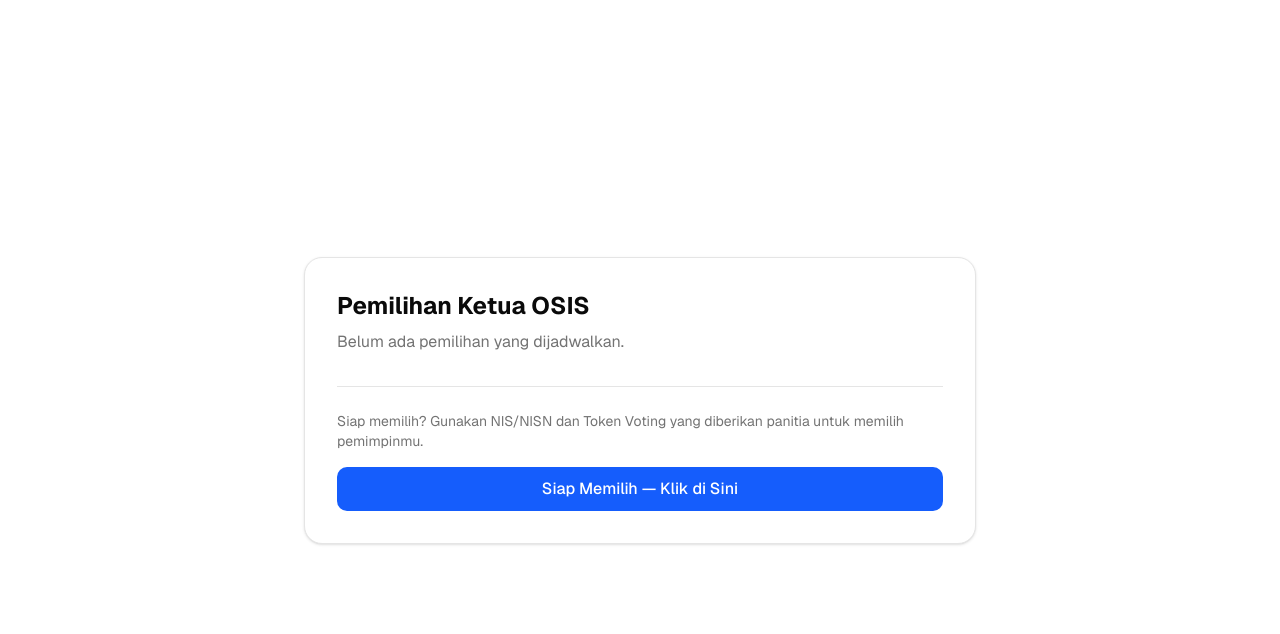
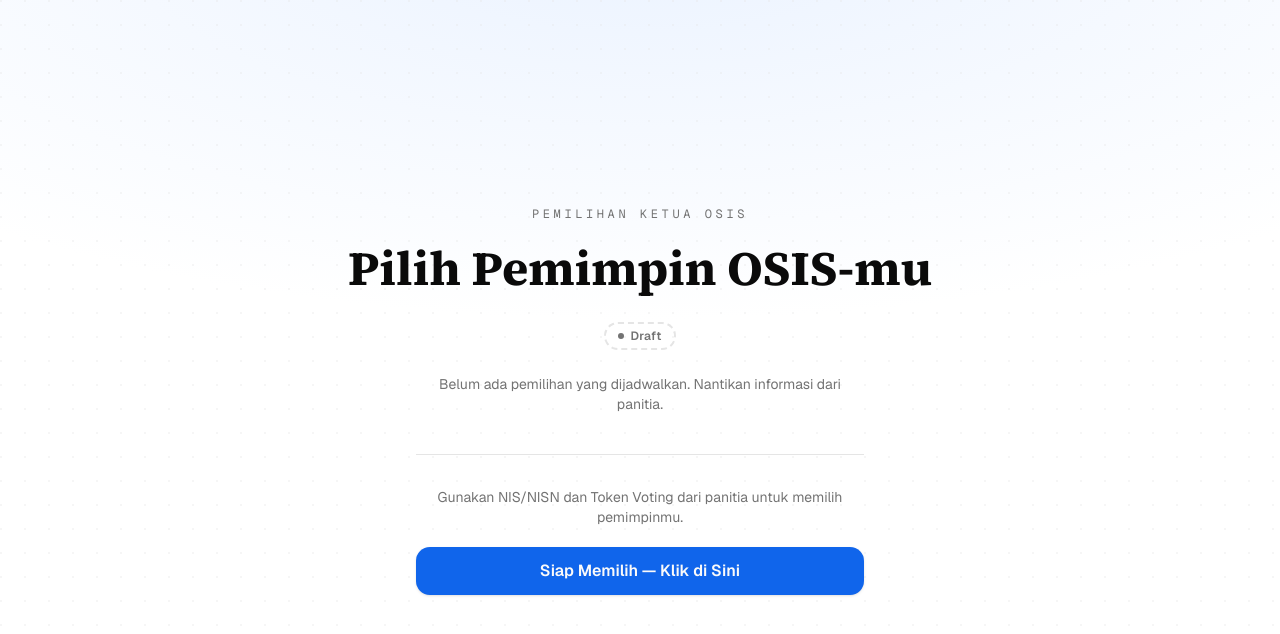
Before and after one commit to sony-h/e-voting, a Next.js app in the folder apps/web/: page / in a window 1280 px wide. Shown: the top 634 px of the page. Built offline with nearby package versions, Linux system fonts and the light colour scheme; no server answers.

Commit message:
feat: redesign landing hero and student login with ballot identity

```diff
--- a/apps/web/app/page.tsx
+++ b/apps/web/app/page.tsx
@@ -1,41 +1,74 @@
 import Link from 'next/link';
 import { listElections } from '@/services/elections';
 import { formatPeriod } from '@/lib/format';
+import { BallotStamp, type BallotStatus } from '@/components/ui/ballot-stamp';
 
 export const dynamic = 'force-dynamic';
 
 export default async function HomePage() {
   const elections = await listElections().catch(() => []);
   const election = elections.find((e) => e.status === 'ACTIVE') ?? elections[0];
+  const status: BallotStatus = (election?.status as BallotStatus) ?? 'DRAFT';
 
   return (
-    <main className="flex min-h-screen flex-col items-center justify-center px-6">
-      <div className="w-full max-w-2xl rounded-2xl border bg-card p-8 shadow-sm">
+    <main className="relative flex min-h-screen flex-col items-center justify-center overflow-hidden px-6">
+      <div
+        aria-hidden
+        className="pointer-events-none absolute inset-0"
+        style={{
+          background: 'radial-gradient(ellipse 80% 50% at 50% -10%, var(--hero-tint), transparent)',
+        }}
+      />
+      <div
+        aria-hidden
+        className="pointer-events-none absolute inset-0 opacity-[0.35] dark:opacity-[0.15]"
+        style={{
+          backgroundImage: 'radial-gradient(circle at 1px 1px, var(--border) 1px, transparent 0)',
+          backgroundSize: '24px 24px',
+        }}
+      />
+
+      <div className="relative w-full max-w-2xl text-center">
+        <p className="font-mono text-xs uppercase tracking-[0.3em] text-muted-foreground">
+          Pemilihan Ketua OSIS{election ? ` · ${election.academic_year}` : ''}
+        </p>
+
+        <h1 className="mt-4 font-heading text-4xl font-bold leading-tight sm:text-5xl">
+          Pilih Pemimpin OSIS-mu
+        </h1>
+
         {election ? (
           <>
-            <span className="inline-flex items-center rounded-full bg-blue-50 px-3 py-1 text-xs font-medium text-blue-600">
-              {election.status === 'ACTIVE' ? 'Sedang Berlangsung' : election.status}
-            </span>
-            <h1 className="mt-4 text-2xl font-bold">{election.title}</h1>
-            <p className="mt-2 text-muted-foreground">{election.description}</p>
-            <p className="mt-4 text-sm text-muted-foreground">
-              Tahun Ajaran {election.academic_year} · {formatPeriod(election)}
+            <div className="mt-6 flex justify-center">
+              <BallotStamp status={status} />
+            </div>
+            <h2 className="mt-6 font-heading text-xl font-semibold text-muted-foreground">
+              {election.title}
+            </h2>
+            <p className="mx-auto mt-2 max-w-md text-sm text-muted-foreground">
+              {election.description ??
+                'Satu siswa, satu suara. Pilihanmu menentukan masa depan OSIS.'}
             </p>
+            <p className="mt-4 font-mono text-sm text-muted-foreground">{formatPeriod(election)}</p>
           </>
         ) : (
           <>
-            <h1 className="text-2xl font-bold">Pemilihan Ketua OSIS</h1>
-            <p className="mt-2 text-muted-foreground">Belum ada pemilihan yang dijadwalkan.</p>
+            <div className="mt-6 flex justify-center">
+              <BallotStamp status="DRAFT" />
+            </div>
+            <p className="mx-auto mt-6 max-w-md text-sm text-muted-foreground">
+              Belum ada pemilihan yang dijadwalkan. Nantikan informasi dari panitia.
+            </p>
           </>
         )}
-        <div className="mt-8 border-t pt-6">
+
+        <div className="mx-auto mt-10 max-w-md border-t pt-8">
           <p className="text-sm text-muted-foreground">
-            Siap memilih? Gunakan NIS/NISN dan Token Voting yang diberikan panitia untuk memilih
-            pemimpinmu.
+            Gunakan NIS/NISN dan Token Voting dari panitia untuk memilih pemimpinmu.
           </p>
           <Link
             href="/student/login"
-            className="mt-4 inline-flex h-11 w-full items-center justify-center rounded-lg bg-blue-600 font-medium text-white transition-colors hover:bg-blue-700"
+            className="mt-5 inline-flex h-12 w-full items-center justify-center rounded-xl bg-primary px-6 font-semibold text-primary-foreground shadow-sm transition-all duration-200 hover:bg-primary/90 hover:shadow-md"
           >
             Siap Memilih — Klik di Sini
           </Link>
--- a/apps/web/app/student/login/page.tsx
+++ b/apps/web/app/student/login/page.tsx
@@ -1,6 +1,7 @@
 'use client';
 
 import { useState, type FormEvent } from 'react';
+import Link from 'next/link';
 import { useRouter } from 'next/navigation';
 import { studentLogin } from '@/services/auth';
 import { ApiError } from '@/lib/api';
@@ -44,9 +45,25 @@ export default function StudentLoginPage() {
 
   return (
     <main className="flex min-h-screen items-center justify-center px-6">
-      <Card className="w-full max-w-md">
+      <div className="w-full max-w-md">
+        <div className="mb-8 text-center">
+          <div className="mx-auto flex h-14 w-14 items-center justify-center rounded-2xl bg-primary/10">
+            <svg
+              className="h-7 w-7 text-primary"
+              fill="none"
+              viewBox="0 0 24 24"
+              stroke="currentColor"
+              strokeWidth={2}
+            >
+              <path strokeLinecap="round" strokeLinejoin="round" d="M5 13l4 4L19 7" />
+            </svg>
+          </div>
+          <h1 className="mt-4 font-heading text-2xl font-bold">Masuk untuk Memilih</h1>
+        </div>
+
+        <Card className="shadow-sm">
           <CardHeader>
-          <CardTitle>Login Siswa</CardTitle>
+            <CardTitle className="font-heading text-lg">Login Siswa</CardTitle>
             <CardDescription>Masukkan NIS/NISN dan Token Voting Anda.</CardDescription>
           </CardHeader>
           <CardContent>
@@ -57,20 +74,55 @@ export default function StudentLoginPage() {
                   id="identifier"
                   value={identifier}
                   onChange={(e) => setIdentifier(e.target.value)}
+                  className="font-mono"
                   required
                 />
               </div>
               <div className="space-y-2">
                 <Label htmlFor="token">Token Voting</Label>
-              <Input id="token" value={token} onChange={(e) => setToken(e.target.value)} required />
+                <Input
+                  id="token"
+                  value={token}
+                  onChange={(e) => setToken(e.target.value)}
+                  className="font-mono tracking-widest uppercase"
+                  placeholder="XXXX-XXXX"
+                  required
+                />
               </div>
-            {error && <p className="text-sm text-red-600">{error}</p>}
+              {error && (
+                <div className="flex items-start gap-2 rounded-lg border border-destructive/30 bg-destructive/10 px-3 py-2 text-sm text-destructive">
+                  <svg
+                    className="mt-0.5 h-4 w-4 shrink-0"
+                    fill="none"
+                    viewBox="0 0 24 24"
+                    stroke="currentColor"
+                    strokeWidth={2}
+                  >
+                    <path
+                      strokeLinecap="round"
+                      strokeLinejoin="round"
+                      d="M12 9v4m0 4h.01M10.29 3.86l-8.3 14.42A2 2 0 0 0 3.65 21h16.7a2 2 0 0 0 1.66-3.14l-8.3-14.42a2 2 0 0 0-3.32 0z"
+                    />
+                  </svg>
+                  <span>{error}</span>
+                </div>
+              )}
               <Button type="submit" className="w-full" disabled={loading}>
                 {loading ? 'Memproses...' : 'Masuk'}
               </Button>
             </form>
           </CardContent>
         </Card>
+
+        <p className="mt-6 text-center text-sm">
+          <Link
+            href="/"
+            className="text-muted-foreground underline-offset-4 hover:text-primary hover:underline"
+          >
+            Kembali ke beranda
+          </Link>
+        </p>
+      </div>
     </main>
   );
 }
```
Lines whose indentation alone changed are shown as unchanged.
